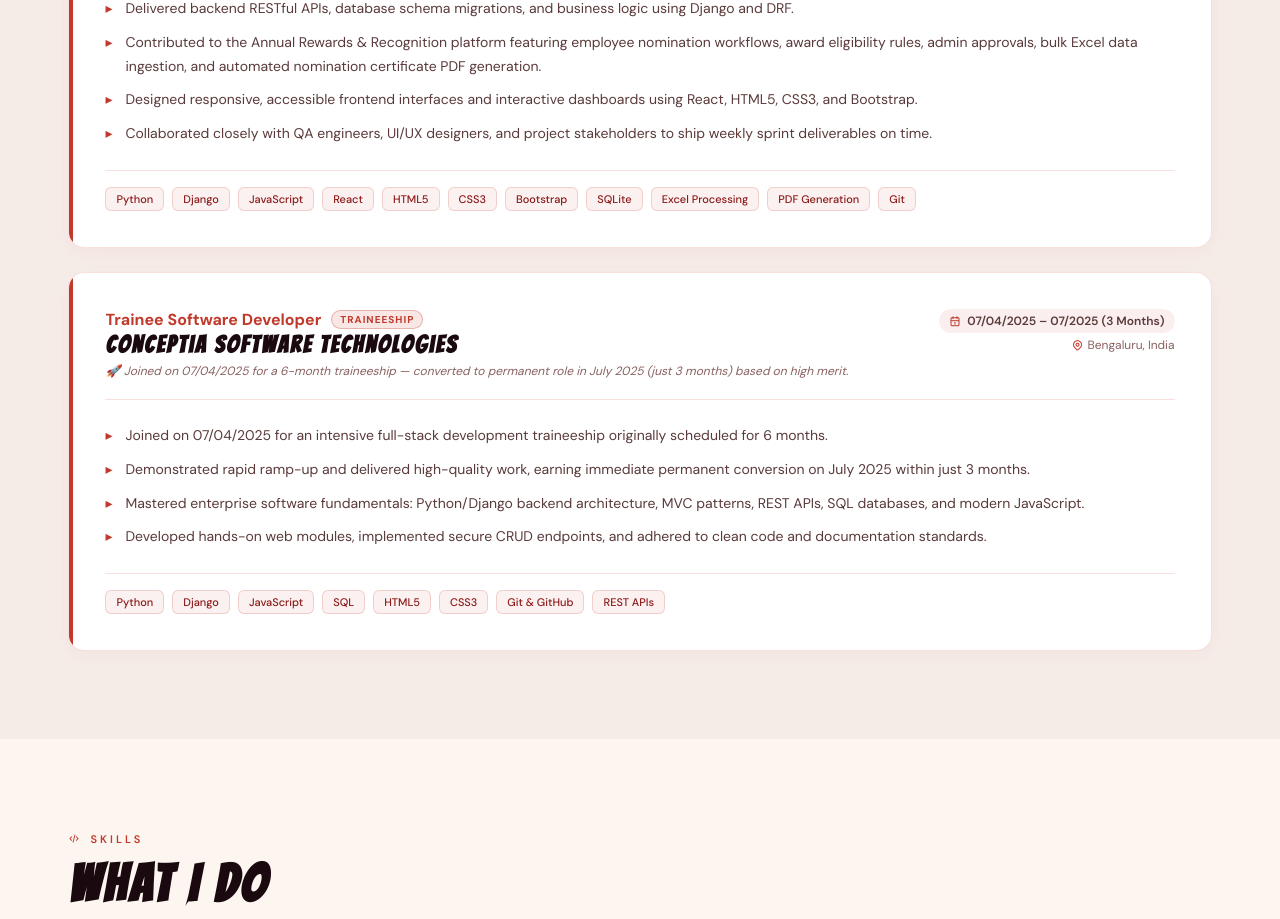
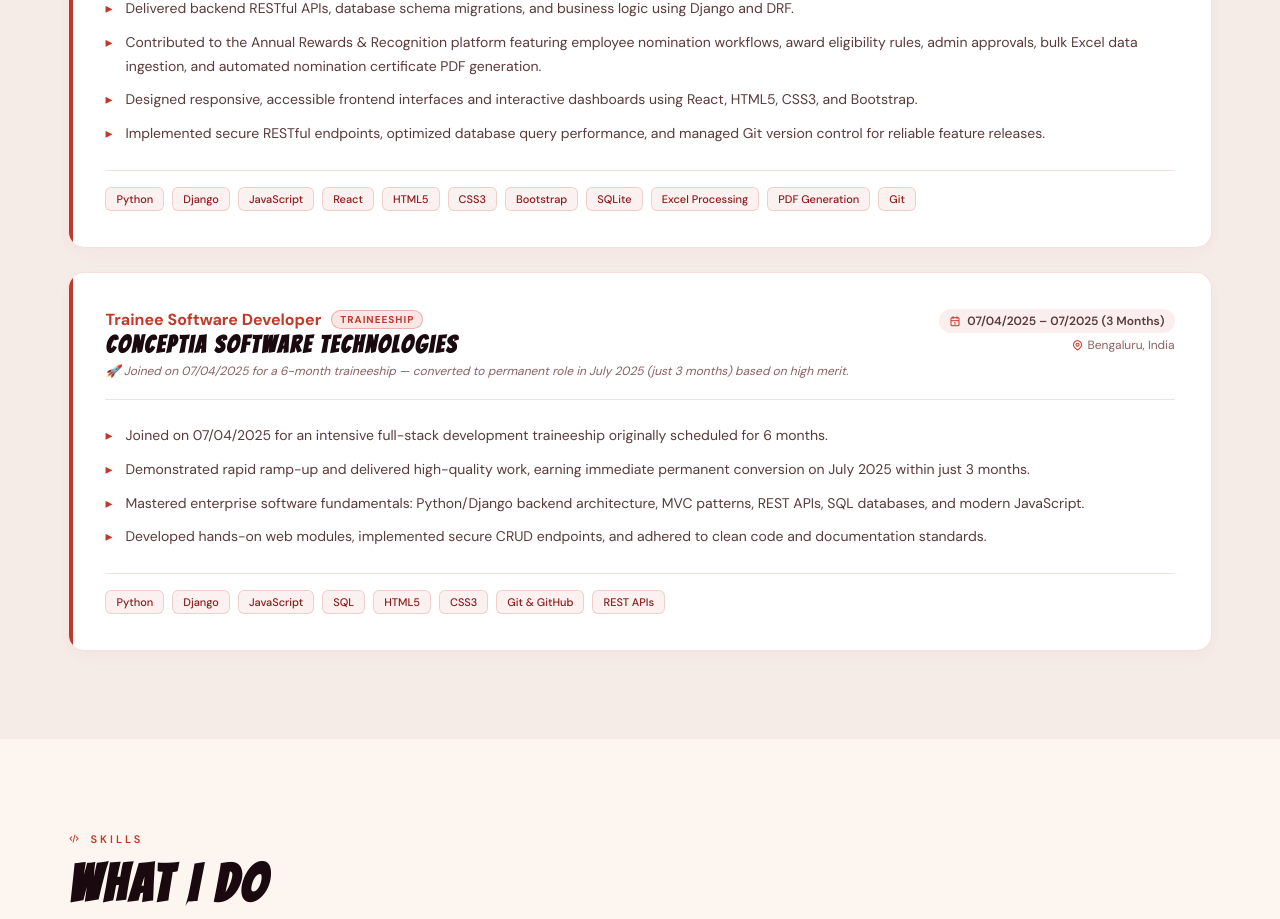
Before and after one commit to moni-sm/portfolio, a React (Vite) app: page / in a window 1280 px wide. Shown: the part 2880-3799 px from the top of the page. Built offline with nearby package versions, Linux system fonts and the light colour scheme.

Commit message:
refactor: replace generic collaboration bullet with technical engineering responsibilities

```diff
--- a/src/data/portfolioData.js
+++ b/src/data/portfolioData.js
@@ -118,7 +118,7 @@
           "Delivered backend RESTful APIs, database schema migrations, and business logic using Django and DRF.",
           "Contributed to the Annual Rewards & Recognition platform featuring employee nomination workflows, award eligibility rules, admin approvals, bulk Excel data ingestion, and automated nomination certificate PDF generation.",
           "Designed responsive, accessible frontend interfaces and interactive dashboards using React, HTML5, CSS3, and Bootstrap.",
-          "Collaborated closely with QA engineers, UI/UX designers, and project stakeholders to ship weekly sprint deliverables on time."
+          "Implemented secure RESTful endpoints, optimized database query performance, and managed Git version control for reliable feature releases."
         ],
         techStack: [
           "Python",
```
